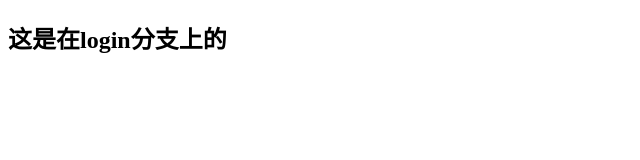
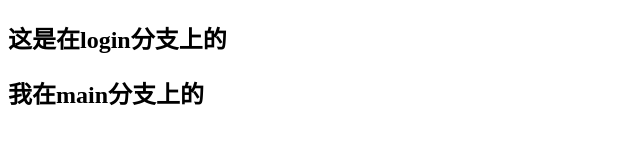
Before and after one commit to xiaoluo0616/object, a plain HTML site: page index.html in a window 1280 px wide. Shown: the whole page, without its empty margins (0-640 px from the left). Drawn offline with Linux system fonts and the light colour scheme.

Commit message:
我在main上的

```diff
--- a/index.html
+++ b/index.html
@@ -8,5 +8,6 @@
 </head>
 <body>
     <h2>这是在login分支上的</h2>
+    <h2>我在main分支上的</h2>
 </body>
 </html>
```
